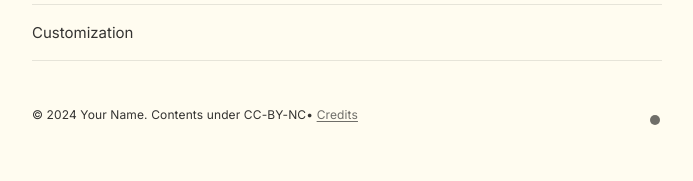
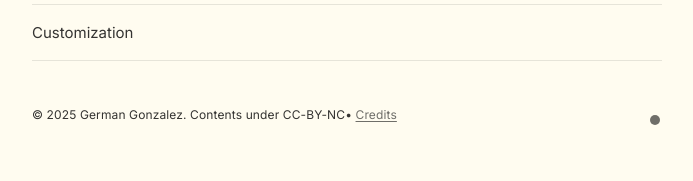
Before and after one commit to gmangonz/gmangonz.github.io, a Jekyll site: the page built from pages/index.md, in a window 1280 px wide. Shown: the part 829-1010 px from the top of the page, without its empty margins (293-986 px from the left). Built offline with Jekyll 4.4.1, drawn with Linux system fonts in a browser that asks for light colours.

Commit message:
Modify _config.yml

```diff
--- a/_config.yml
+++ b/_config.yml
@@ -35,9 +35,9 @@ preferences:
     enabled: true
 
 # Site Configuration
-title: "Your Site Title"
-heading: "Your Name"
-description: "A brief description of your site"
+title: "Personal Website"
+heading: "German Gonzalez"
+description: "Computer Vision and AI Enthusiast"
 url: "https://yoursite.com"
 baseurl: ""
 
@@ -48,16 +48,16 @@ ie_css: "/assets/css/ie-target.css"
 
 # Menu Items
 menu:
-  - title: "Notes"
-    url: "/notes"
-  - title: "Blog"
-    url: "/blog"
+  # - title: "Notes"
+  #   url: "/notes"
+  # - title: "Blog"
+  #   url: "/blog"
   - title: "About"
     url: "/about"
 
 # Footer
 footer:
-  copyright: "© 2024 Your Name. Contents under CC-BY-NC"
+  copyright: "© 2025 German Gonzalez. Contents under CC-BY-NC"
   credits:
     enabled: true
     url: "/credits"
```
